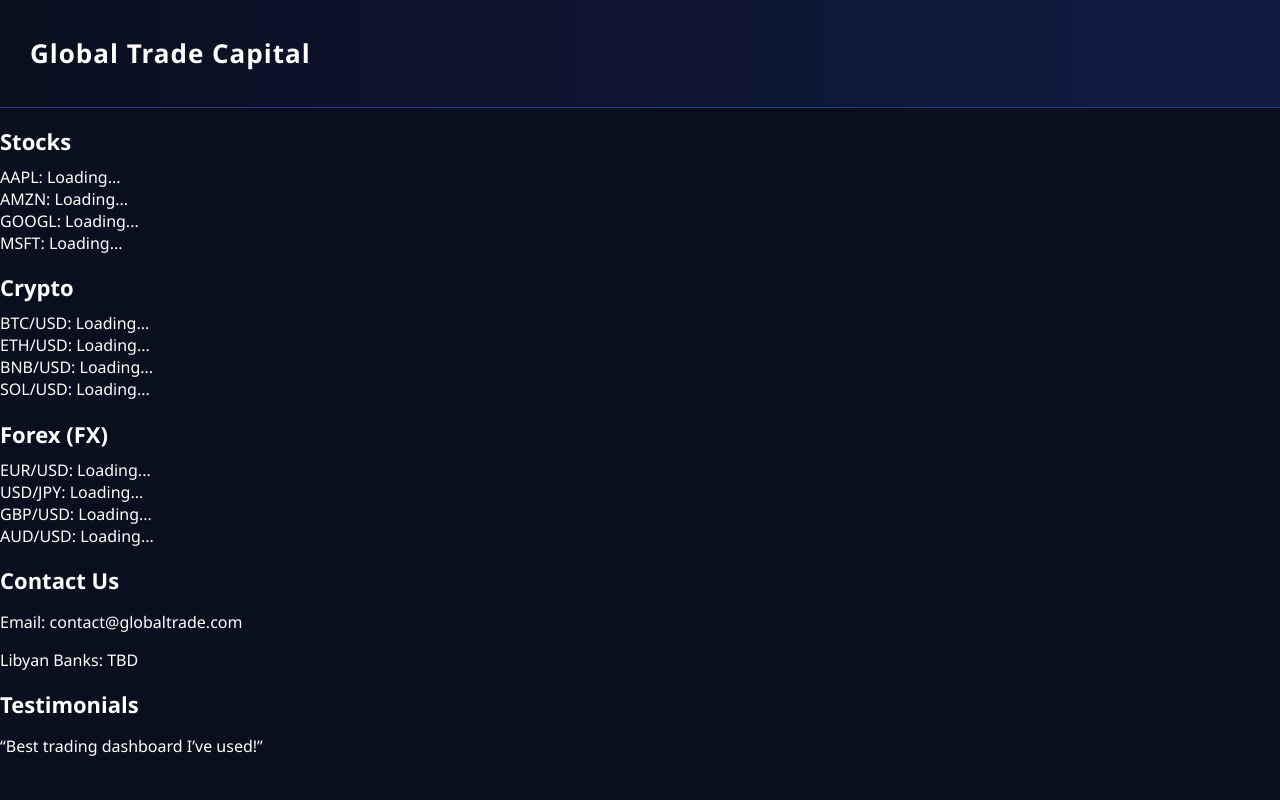
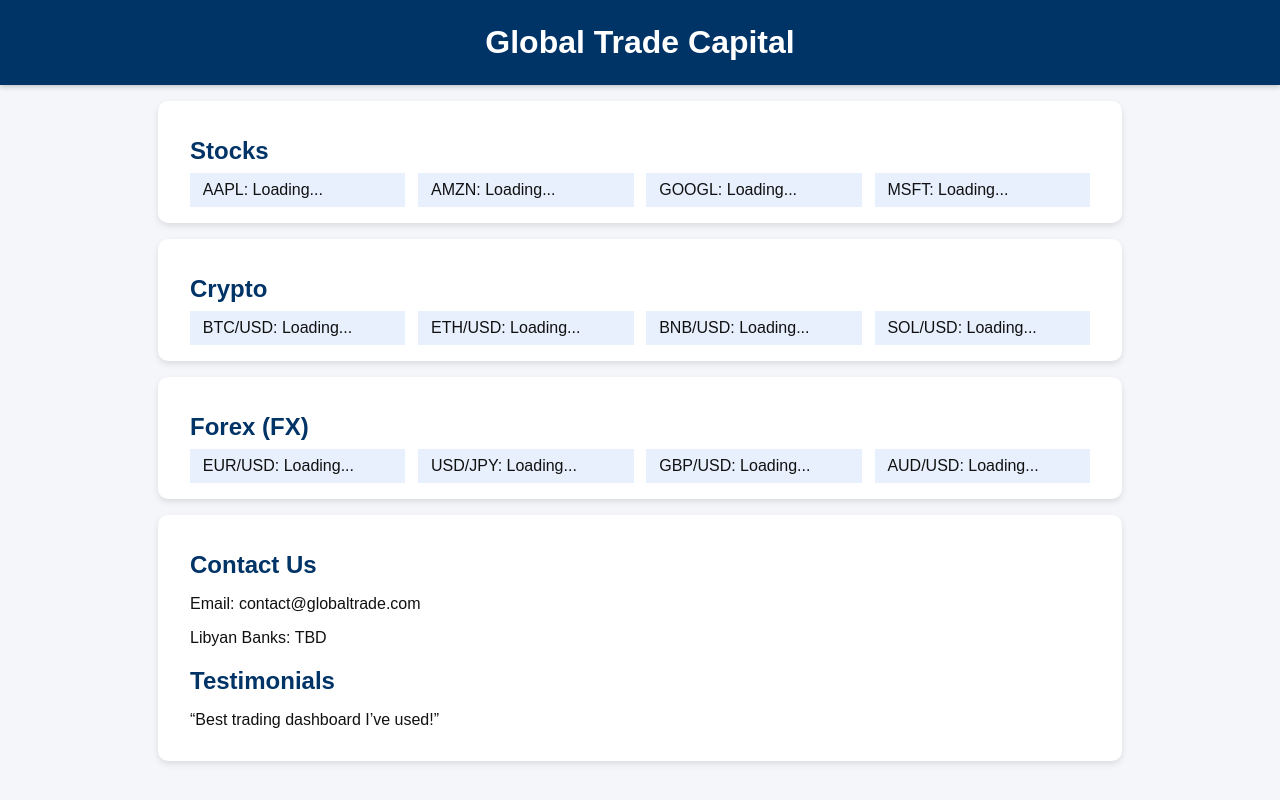
Before and after one commit to 4starly-svg/Global-trade-capital-16, a plain HTML site: page index.html in a window 1280 px wide. Drawn offline with Linux system fonts and the light colour scheme; no server answers.

Commit message:
Update style.css

```diff
--- a/style.css
+++ b/style.css
@@ -1,92 +1,44 @@
-/* ===========================
-   GLOBAL TRADE CAPITAL STYLE
-   Modern AI FinTech Design
-=========================== */
-
 body {
+  font-family: Arial, sans-serif;
+  background-color: #f4f6f9;
+  color: #111;
   margin: 0;
-  font-family: 'Segoe UI', sans-serif;
-  background: #0A0F1F;
-  color: #ffffff;
+  padding: 0;
 }
 
-/* HEADER */
 header {
-  display: flex;
-  justify-content: space-between;
-  align-items: center;
-  padding: 18px 30px;
-  background: linear-gradient(90deg, #0A0F1F, #111C44);
-  border-bottom: 1px solid #1E3A8A;
+  background-color: #003366;
+  color: #fff;
+  text-align: center;
+  padding: 1.5rem 0;
+  box-shadow: 0 2px 5px rgba(0,0,0,0.2);
 }
 
 header h1 {
-  font-size: 26px;
-  font-weight: 600;
-  letter-spacing: 1px;
+  margin: 0;
+  font-size: 2rem;
 }
 
-#language-toggle {
-  background: #00C9A7;
-  color: #000;
-  border: none;
-  padding: 8px 16px;
-  font-weight: bold;
-  border-radius: 6px;
-  cursor: pointer;
-}
-
-/* NAVIGATION */
-#menu {
-  display: flex;
-  justify-content: center;
-  gap: 20px;
-  padding: 15px;
-  background: #111C44;
-}
-
-#menu button {
-  background: transparent;
-  color: #ffffff;
-  border: 1px solid #1E3A8A;
-  padding: 8px 18px;
-  border-radius: 6px;
-  cursor: pointer;
-  transition: 0.3s;
-}
-
-#menu button:hover {
-  background: #00C9A7;
-  color: #000;
-}
-
-/* BLOOMBERG STYLE TICKER */
-.ticker-bar {
-  display: flex;
-  overflow-x: auto;
-  white-space: nowrap;
-  padding: 12px;
-  background: #000814;
-  border-top: 1px solid #1E3A8A;
-  border-bottom: 1px solid #1E3A8A;
-}
-
-.ticker-bar div {
-  margin-right: 40px;
-  font-weight: 500;
-}
-
-/* MAIN CONTENT */
-main {
-  padding: 30px;
+section {
+  padding: 1rem 2rem;
+  margin: 1rem auto;
+  background-color: #fff;
+  border-radius: 10px;
+  box-shadow: 0 3px 6px rgba(0,0,0,0.1);
+  max-width: 900px;
 }
 
 h2 {
-  font-size: 22px;
-  margin-bottom: 10px;
+  color: #003366;
+  margin-bottom: 0.5rem;
 }
 
-/* PORTFOLIO TABLE */
-table {
-  width: 100%;
-  border
+#stocks, #crypto, #fx {
+  display: grid;
+  grid-template-columns: repeat(auto-fit, minmax(180px, 1fr));
+  gap: 0.8rem;
+}
+
+#stocks div, #crypto div, #fx div {
+  padding: 0.5rem 0.8rem;
+  background-color: #e8f0fe;
```
